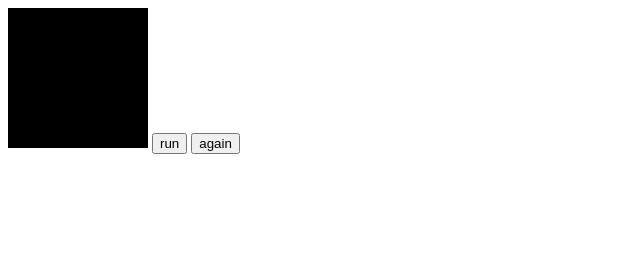
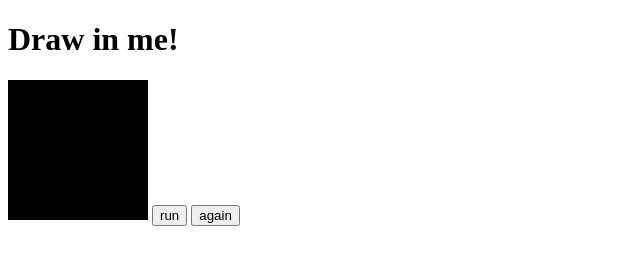
Before and after one commit to andr3wsc0tt/ML-JS, a plain HTML site: page index.html in a window 1280 px wide. Shown: the whole page, without its empty margins (0-640 px from the left). Drawn offline with Linux system fonts and the light colour scheme.

Commit message:
clearer instructions

```diff
--- a/index.html
+++ b/index.html
@@ -18,6 +18,7 @@
   </head>
 
   <body>
+    <h1>Draw in me!</h1>
     <canvas id="digit"></canvas>
     <input type="button" value="run" id="run" size="23" onclick="save()" />
     <input type="button" value="again" id="erase" size="23" onclick="erase()" />
```
